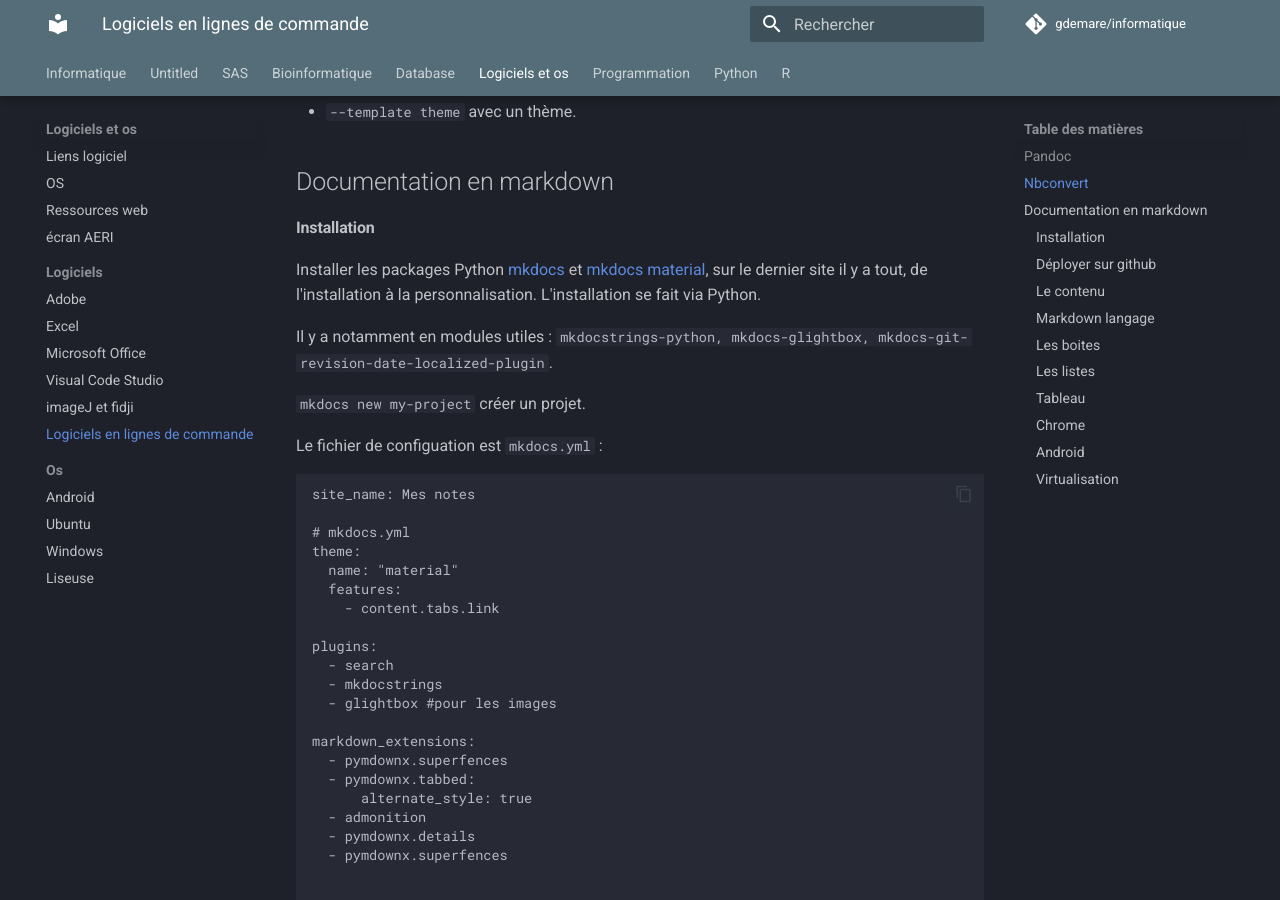
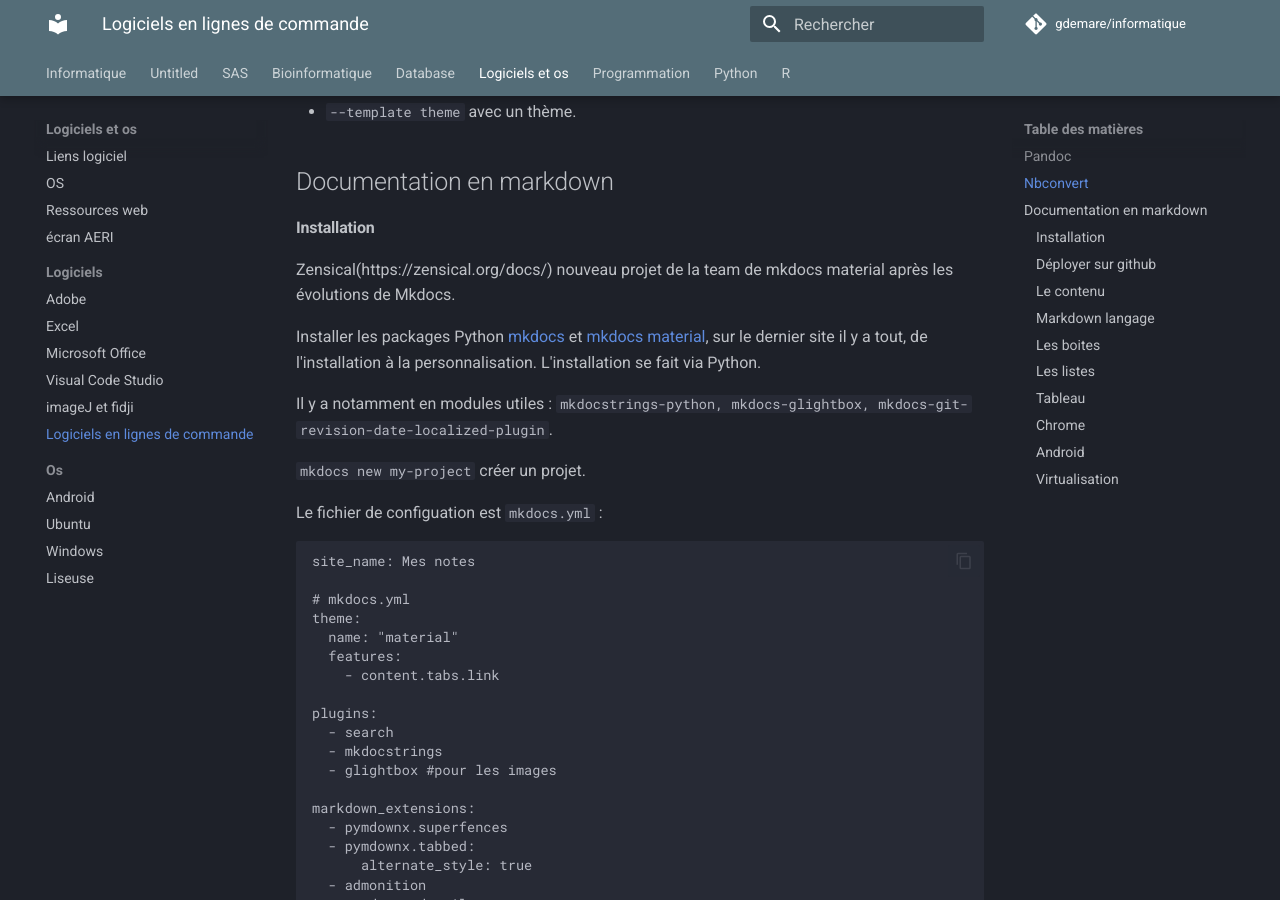
Before and after one commit to gdemare/Informatique, an MkDocs documentation site: the page built from docs/logiciels et os/logiciels/logiciels en lignes de commande.md, in a window 1280 px wide and 900 px high, scrolled down 704 px. Built offline with MkDocs 1.6.1 and Material for MkDocs 9.7.7, drawn with Linux system fonts in a browser that asks for light colours; comment, search, counter and statistics services are not loaded.

Commit message:
Update logiciels en lignes de commande.md

```diff
--- a/docs/logiciels et os/logiciels/logiciels en lignes de commande.md
+++ b/docs/logiciels et os/logiciels/logiciels en lignes de commande.md
@@ -18,6 +18,8 @@ Convertir du markdown en word, html, pdf.
 ## Documentation en markdown
 
 #### Installation
+
+Zensical(https://zensical.org/docs/) nouveau projet de la team de mkdocs material après les évolutions de Mkdocs.
 
 Installer les packages Python [mkdocs](https://www.mkdocs.org/) et [mkdocs material](https://squidfunk.github.io/mkdocs-material/), sur le dernier site il y a tout, de l'installation à la personnalisation. L'installation se fait via Python.
 
```
